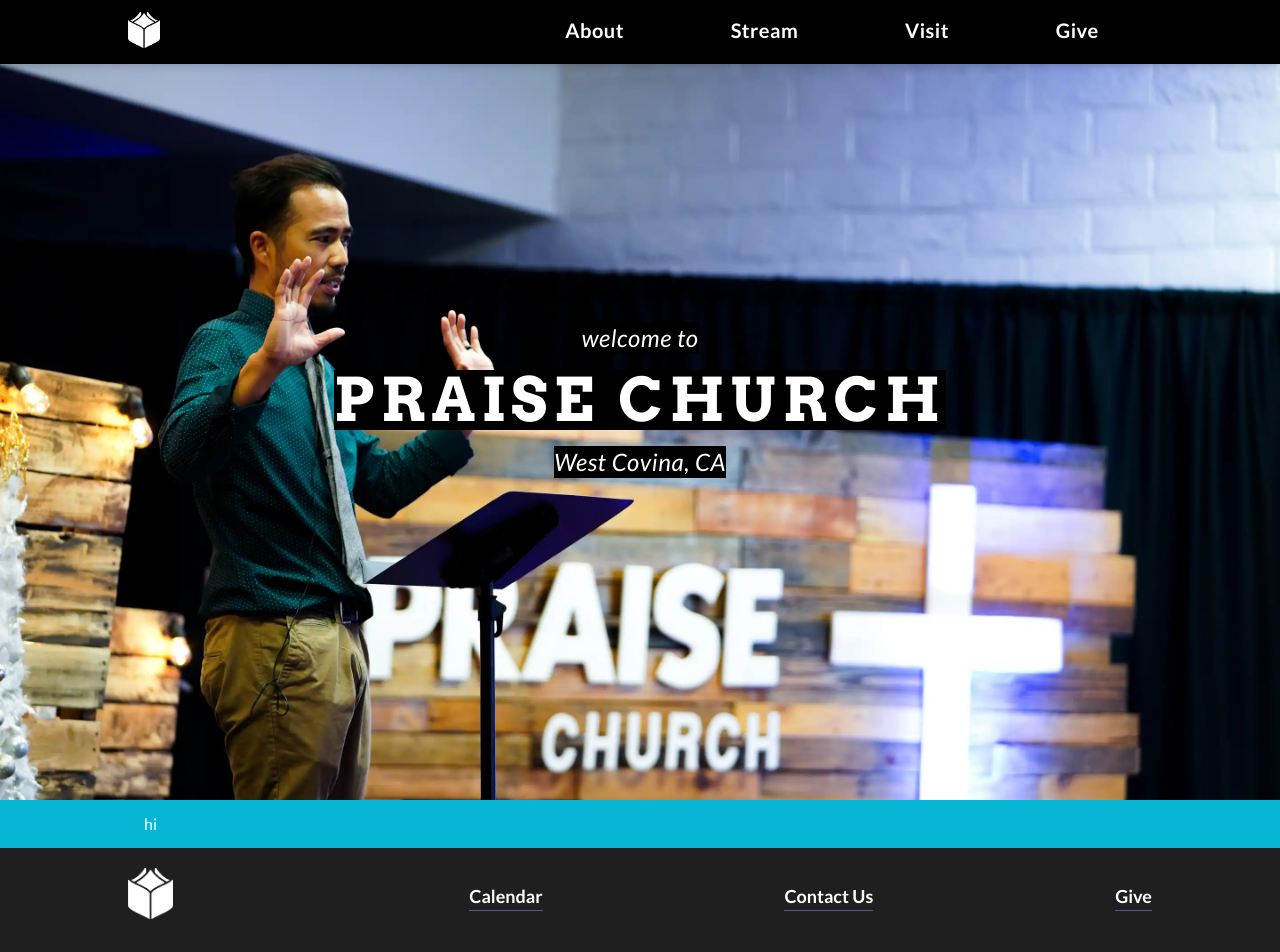
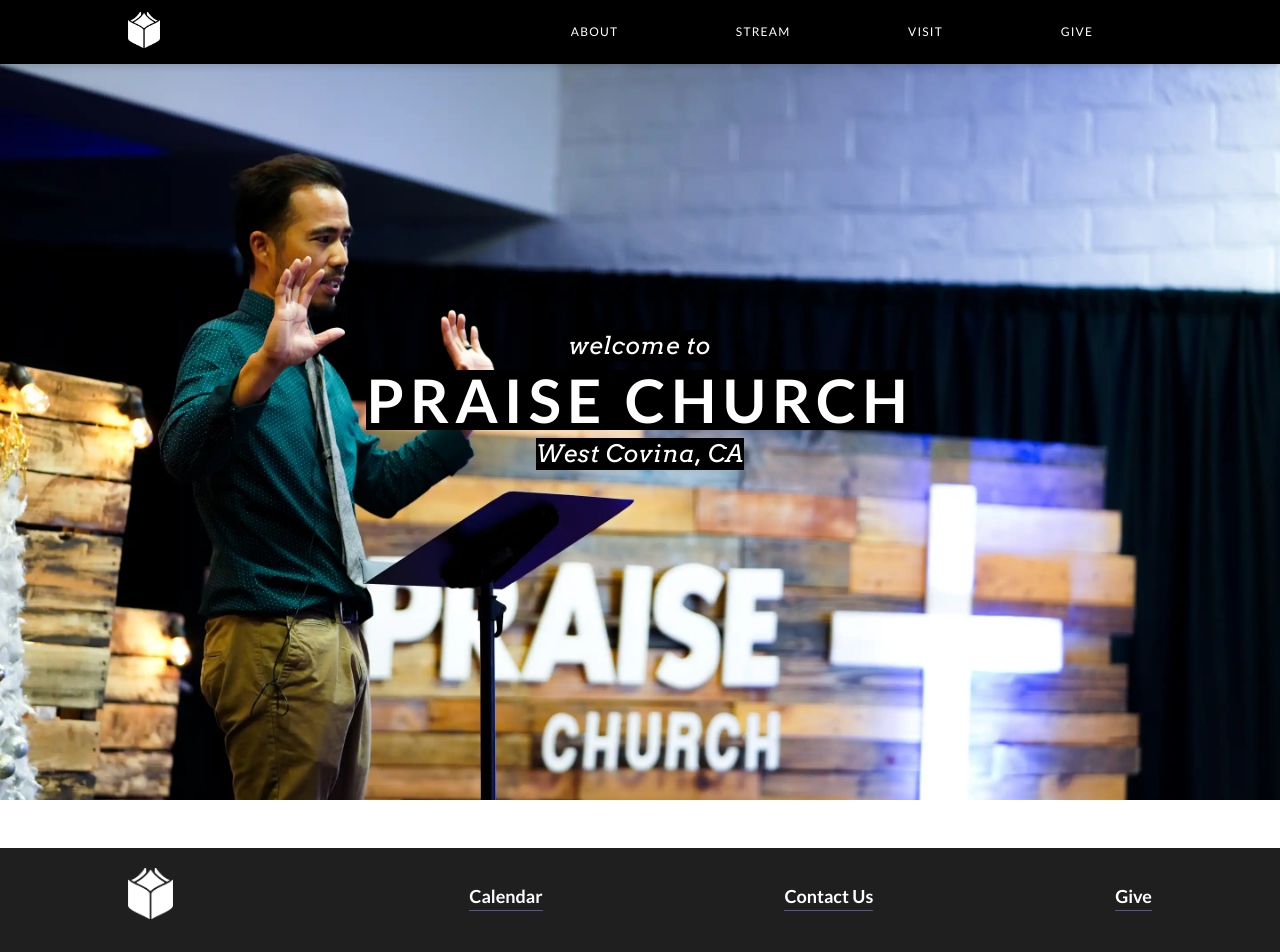
Before and after one commit to PraiseChurch/web, a Next.js app: page / in a window 1280 px wide. Shown: the top 952 px of the page. Built offline with nearby package versions, Linux system fonts and the light colour scheme.

Commit message:
chore: change nav styling, add Typography variants

```diff
--- a/src/app/components/FluidContainer.tsx
+++ b/src/app/components/FluidContainer.tsx
@@ -1,4 +1,3 @@
-// components/Container.tsx
 import React, { ReactNode } from "react";
 
 interface ContainerProps {
@@ -7,10 +6,8 @@
 
 export const FluidContainer: React.FC<ContainerProps> = ({ children }) => {
   return (
-    <div className="w-full bg-cyan-500">
-      <div className="container mx-auto py-3 px-4 flex max-w-screen-lg">
-        {children}
-      </div>
+    <div className="container mx-auto py-3 px-4 flex max-w-screen-lg">
+      {children}
     </div>
   );
 };
--- a/src/app/components/Hero.tsx
+++ b/src/app/components/Hero.tsx
@@ -25,7 +25,7 @@
           {preTitle}
         </Typography>
       </span>
-      <div className="bg-black md:my-4 flex flex-col justify-center items-center">
+      <div className="bg-black md:my-2 flex flex-col justify-center items-center">
         <Typography variant="heading" color="text-white" letterCase="uppercase">
           {title}
         </Typography>
--- a/src/app/components/Typography.tsx
+++ b/src/app/components/Typography.tsx
@@ -7,7 +7,7 @@
   color?: string;
   fontStyle?: "italic" | "not-italic";
   letterCase?: "uppercase" | "lowercase" | "capitalize";
-  variant?: "heading" | "subheading" | "body" | "caption" | "heroSubheading";
+  variant?: "heading" | "subheading" | "body" | "caption" | "heroSubheading" | "navSubheading";
   size?: string;
 }
 
@@ -22,9 +22,10 @@
   const classNames: { [key: string]: string } = {
     body: "text-base serif tracking-wide",
     caption: "text-sm text-gray-500 sans-serif tracking-wide",
-    heading: "text-3xl md:text-6xl font-bold serif tracking-widest leading-relaxed",
-    heroSubheading: "text-xl md:text-2xl sans-serif tracking-wide leading-relaxed",
+    heading: "text-3xl md:text-6xl font-bold sans-serif tracking-widest leading-relaxed",
+    heroSubheading: "text-xl md:text-2xl font-thin serif tracking-wide leading-relaxed",
     subheading: "text-xl font-semibold sans-serif tracking-wide",
+    navSubheading: "text-xs uppercase sans-serif tracking-widest"
     // Add more variants as needed
   };
 
--- a/src/app/layout.tsx
+++ b/src/app/layout.tsx
@@ -24,7 +24,7 @@
       ></link>
       <body className={inter.className}>
         <Navbar />
-        <div className="flex flex-col w-screen bg-cyan-300">{children}</div>
+        <div className="flex flex-col w-screen">{children}</div>
         <Footer />
       </body>
     </html>
--- a/src/app/modules/Navbar.tsx
+++ b/src/app/modules/Navbar.tsx
@@ -25,16 +25,16 @@
           </Link>
           <div className="container hidden text-white md:flex md:justify-around md:max-w-screen-sm">
             <Link href="about">
-              <Typography variant="subheading">About</Typography>
+              <Typography variant="navSubheading">About</Typography>
             </Link>
             <Link href="stream">
-              <Typography variant="subheading">Stream</Typography>
+              <Typography variant="navSubheading">Stream</Typography>
             </Link>
             <Link href="visit">
-              <Typography variant="subheading">Visit</Typography>
+              <Typography variant="navSubheading">Visit</Typography>
             </Link>
             <Link href="give">
-              <Typography variant="subheading">Give</Typography>
+              <Typography variant="navSubheading">Give</Typography>
             </Link>
           </div>
           <div className="md:hidden flex space-x-4">
--- a/src/app/page.tsx
+++ b/src/app/page.tsx
@@ -5,7 +5,7 @@
     <main>
       <Hero preTitle="welcome to" title="Praise Church" postTitle="West Covina, CA" imgSrc="/praise-hero.jpg"/>
       <FluidContainer>
-        <p>hi</p>
+        <p>hisaididmoveon</p>
       </FluidContainer>
     </main>
   );
```
